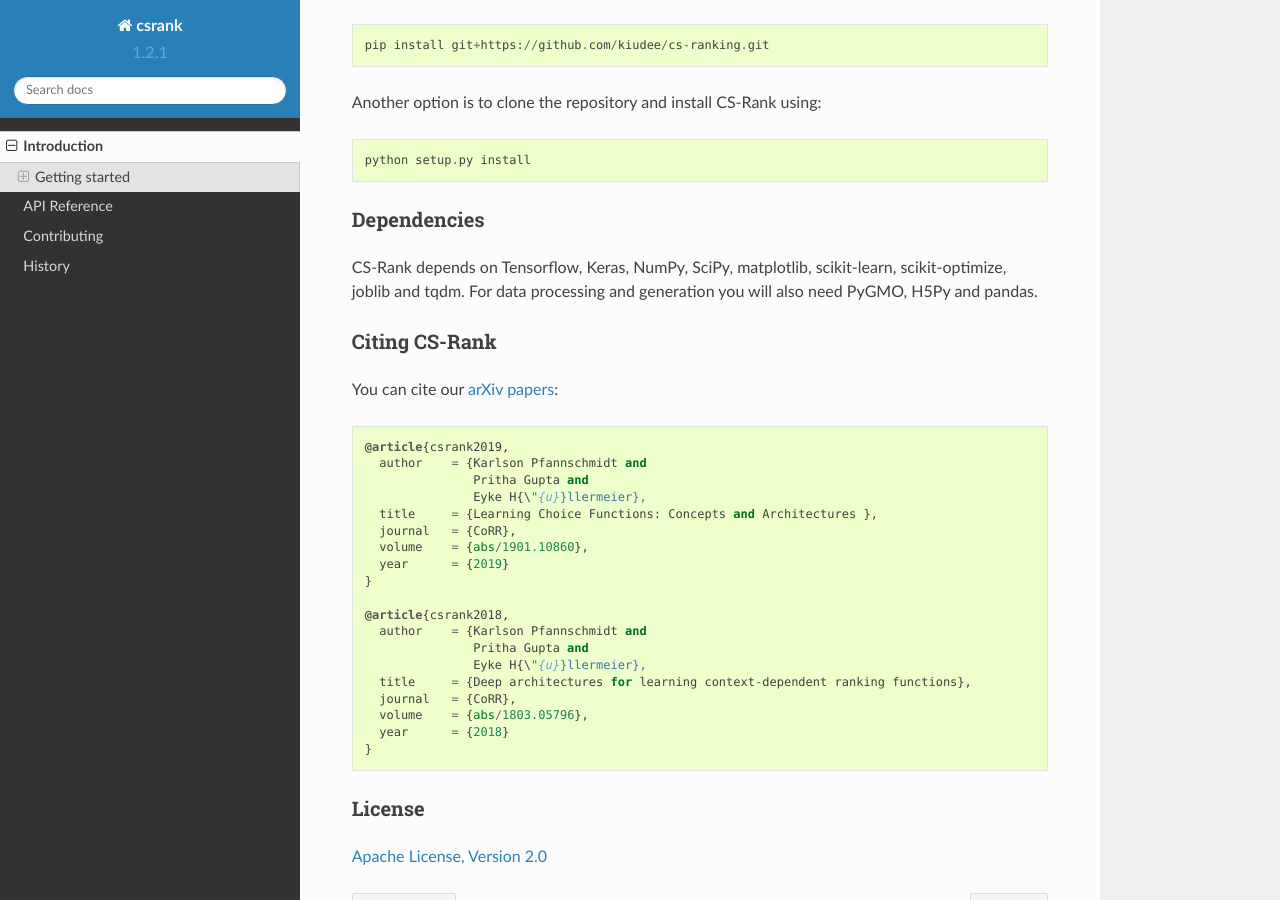
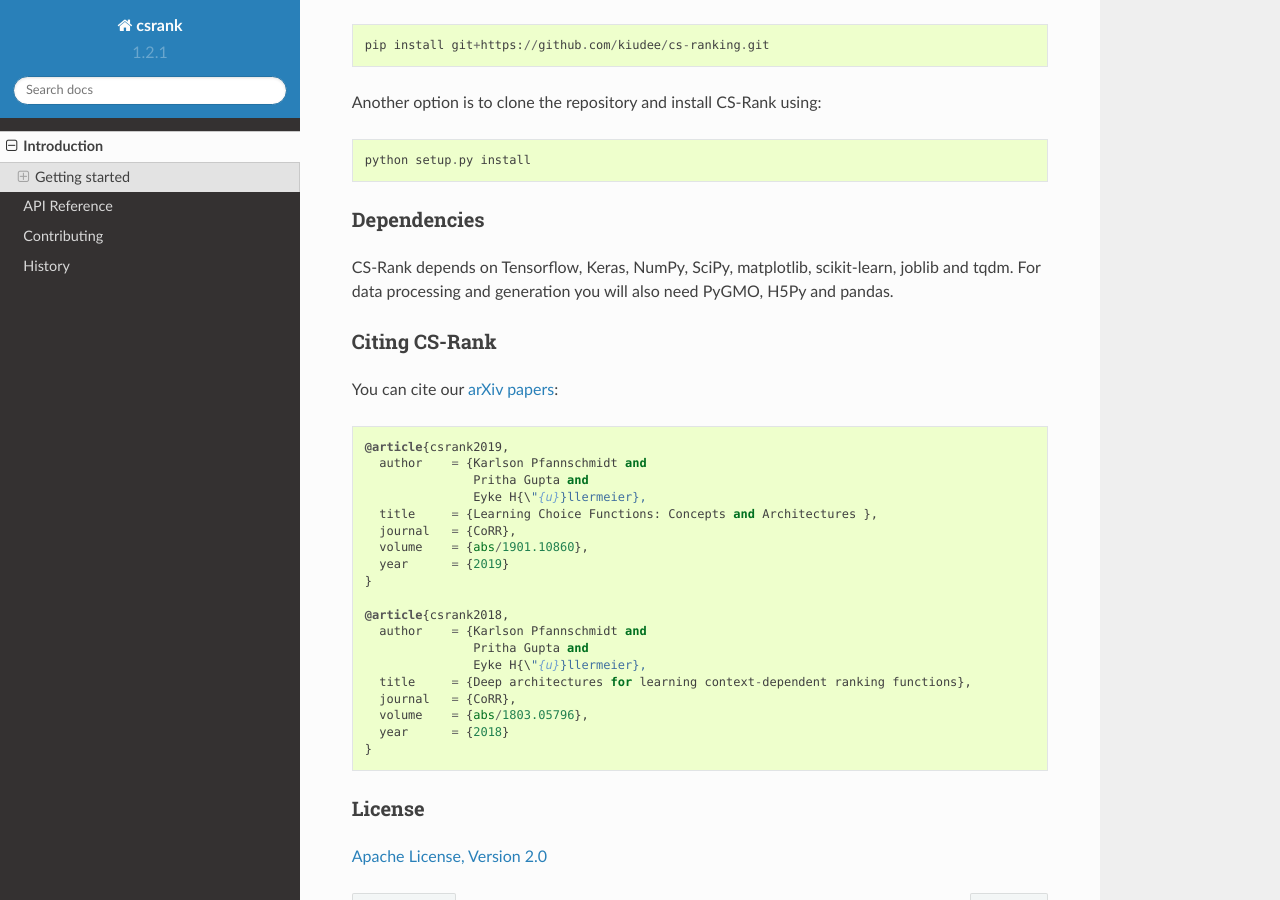
Before and after one commit to kiudee/cs-ranking, a Sphinx documentation site: the page built from docs/intro.rst, in a window 1280 px wide and 900 px high, scrolled down 1384 px. Built offline with Sphinx 7.4.7 and the Read the Docs theme 2.0.0, drawn with Linux system fonts in a browser that asks for light colours; pages that are not in the unit, such as notebooks, are missing from menus.

Commit message:
Remove mention of scikit-optimize from docs

```diff
--- a/README.rst
+++ b/README.rst
@@ -74,7 +74,7 @@
 Dependencies
 ------------
 CS-Rank depends on Tensorflow, Keras, NumPy, SciPy, matplotlib, scikit-learn,
-scikit-optimize, joblib and tqdm. For data processing and generation you will
+joblib and tqdm. For data processing and generation you will
 also need PyGMO, H5Py and pandas.
 
 Citing CS-Rank
--- a/docs/intro.rst
+++ b/docs/intro.rst
@@ -76,7 +76,7 @@
 Dependencies
 ------------
 CS-Rank depends on Tensorflow, Keras, NumPy, SciPy, matplotlib, scikit-learn,
-scikit-optimize, joblib and tqdm. For data processing and generation you will
+joblib and tqdm. For data processing and generation you will
 also need PyGMO, H5Py and pandas.
 
 
```
